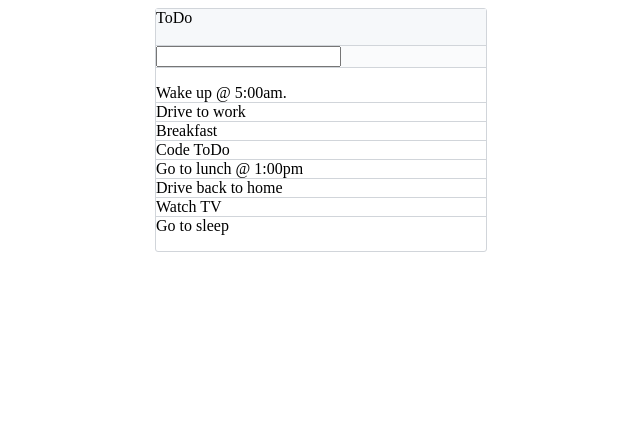
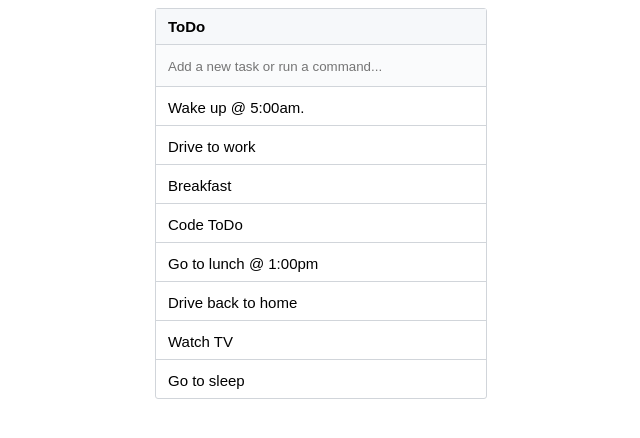
Before and after one commit to jmanuelemus/todo-html-css, a plain HTML site: page index.html in a window 1280 px wide. Shown: the whole page, without its empty margins (319-959 px from the left). Drawn offline with Linux system fonts and the light colour scheme.

Commit message:
Header, Command Input and Task list customized with basic styles

```diff
--- a/css/app.css
+++ b/css/app.css
@@ -1,3 +1,7 @@
+body {
+    font: 15px Arial;
+}
+
 #app {
     border: 1px solid #d1d5da;
     border-radius: 3px;
@@ -8,21 +12,34 @@
 #app header {
     background: #f6f8fa;
     border-bottom: 1px solid #d1d5da;
-    height: 36px;
+    font-weight: bold;
+    padding: 9px 12px;
 }
 
-#app main > .cmd {
+#app .cmd {
     background: #fafbfc;
     border-bottom: 1px solid #d1d5da;
+    padding: 12px;
+}
+
+#app .cmd input {
+    background: transparent;
+    border-width: 0;
+    margin: 0;
+    outline: none;
+    padding: 0;
+    width: 100%;
 }
 
 #app main > ol {
     list-style: none;
-    padding-left: 0;
+    margin: 0;
+    padding: 0;
 }
 
 #app main > ol > li {
     border-bottom: 1px solid #d1d5da;
+    padding: 12px 12px 9px;
 }
 
 #app main > ol > li:last-child {
--- a/index.html
+++ b/index.html
@@ -13,7 +13,7 @@
 		<header>ToDo</header>
 		<main>
 			<div class="cmd">
-				<input type="text">
+				<input type="text" placeholder="Add a new task or run a command...">
 			</div>
 			<ol>
 				<li>Wake up @ 5:00am.</li>
```
